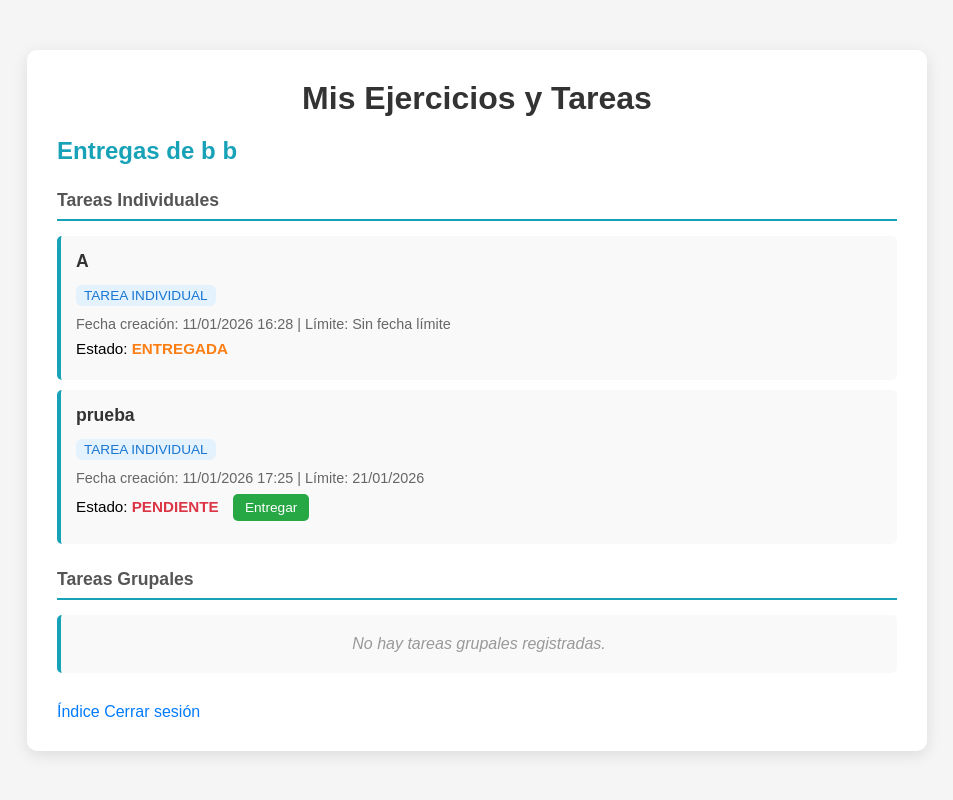
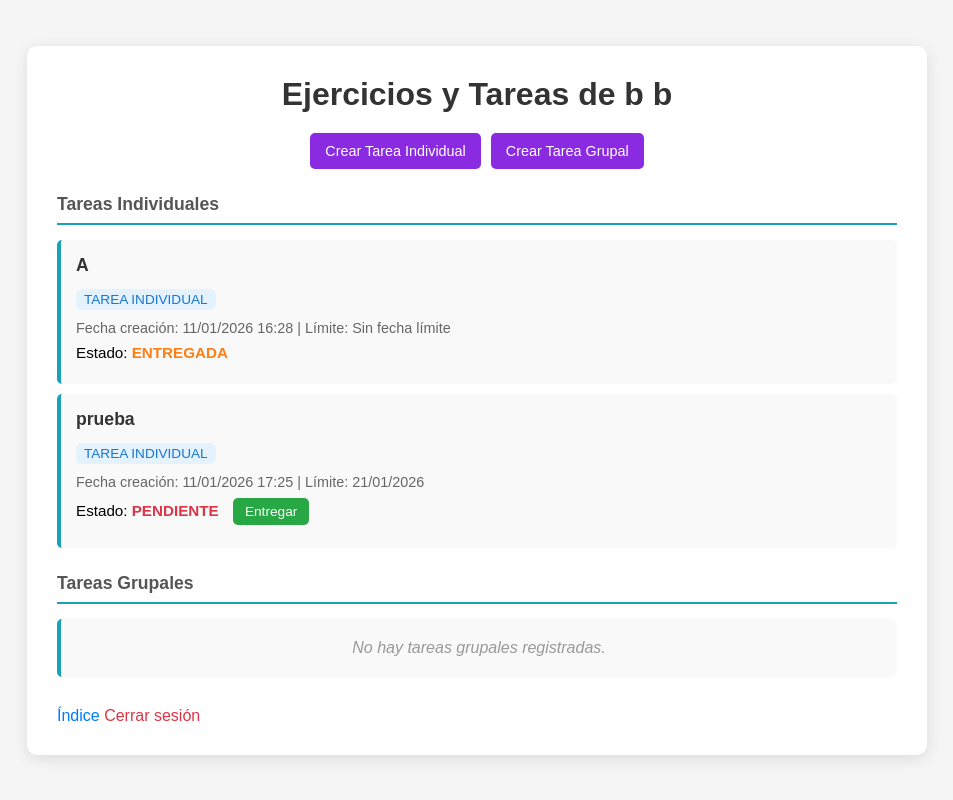
Before and after one commit to CarriDe/DWES-UT04-Practica-2025-2026, a Django app: page /ejercicios-alumnos/ in a window 1280 px wide. Shown: the whole page, without its empty margins (163-1116 px from the left). Run offline with Django 5.2, Linux system fonts and the light colour scheme; a user stored in the database is signed in; data comes from the database, SQL or seed files in the repository.

Commit message:
Modificación ejercicios alumnos grupales.

```diff
--- a/Aplicaciones/forms.py
+++ b/Aplicaciones/forms.py
@@ -36,16 +36,18 @@ class TareaForm(forms.ModelForm):
 class TareaGrupalForm(forms.ModelForm):
     class Meta:
         model = Tarea
-        fields = ['titulo', 'descripcion', 'tipo', 'fecha_final', 'evaluacion']
+        fields = ['titulo', 'descripcion', 'tipo', 'fecha_final', 'alumnos_participantes', 'evaluacion']
         labels = {
             'titulo': 'Título',
             'descripcion': 'Descripción',
             'tipo': 'Tipo',
             'fecha_final': 'Fecha límite',
+            'alumnos_participantes': 'Alumnos participantes',
             'evaluacion': 'Requiere evaluación del profesor',
         }
         widgets = {
             'descripcion': forms.Textarea(attrs={'rows': 4}),
             'tipo': forms.HiddenInput(attrs={'value': 'GRUPAL'}),
             'fecha_final': forms.DateInput(attrs={'type': 'date'}),
+            'alumnos_participantes': forms.CheckboxSelectMultiple(),
         }
--- a/Aplicaciones/templates/Aplicaciones/ejercicios_alumnos.html
+++ b/Aplicaciones/templates/Aplicaciones/ejercicios_alumnos.html
@@ -62,12 +62,55 @@
         .volver-link { display: inline-block; margin-top: 20px; color: #007bff; text-decoration: none; }
         .volver-link:hover { text-decoration: underline; }
         .empty-message { text-align: center; color: #999; padding: 20px; font-style: italic; }
+        .crear-btns {
+            display: flex;
+            gap: 10px;
+            margin: 20px 0;
+            justify-content: center;
+        }
+        .crear-btns a {
+            background: blueviolet;
+            color: white;
+            padding: 10px 15px;
+            border-radius: 5px;
+            text-decoration: none;
+            font-size: 0.9em;
+        }
+        .crear-btns a:hover {
+            background: #7b1fa2;
+        }
+        .profesor-validador {
+            background: #d4edda;
+            border-left: 4px solid #28a745;
+            padding: 10px;
+            margin-top: 8px;
+            border-radius: 3px;
+            font-size: 0.9em;
+            color: #155724;
+        }
+        .alumnos-participantes {
+            background: #e2e3e5;
+            border-left: 4px solid #6c757d;
+            padding: 10px;
+            margin-top: 8px;
+            border-radius: 3px;
+            font-size: 0.9em;
+            color: #383d41;
+        }
+        .alumnos-participantes strong {
+            display: block;
+            margin-bottom: 5px;
+        }
     </style>
 </head>
 <body>
     <div class="container">
-        <h1>Mis Ejercicios y Tareas</h1>
-        <h2>Entregas de {{ alumno.first_name }} {{ alumno.last_name }}</h2>
+        <h1>Ejercicios y Tareas de {{ alumno.first_name }} {{ alumno.last_name }}</h1>
+        <div class="crear-btns">
+            <a href="{% url 'crear_tarea_individual' %}">Crear Tarea Individual</a>
+            <a href="{% url 'crear_tarea_grupal' %}">Crear Tarea Grupal</a>
+        </div>
+
 
         <h3>Tareas Individuales</h3>
         <ul>
@@ -85,16 +128,18 @@
                     <div class="estado">
                         Estado:
                         {% if tarea.validada %}
-                            <span class="estado-validada"> VALIDADA</span>
+                            <span class="estado-validada">VALIDADA</span>
                             {% if tarea.profesor_validar %}
-                                (por {{ tarea.profesor_validar.first_name }} {{ tarea.profesor_validar.last_name }})
+                                <div class="profesor-validador">
+                                    Validada por {{ tarea.profesor_validar.first_name }} {{ tarea.profesor_validar.last_name }}
+                                </div>
                             {% endif %}
                         {% elif tarea.completada and tarea.evaluacion %}
                             <span class="estado-completada">ENTREGADA (pendiente de validación)</span>
                         {% elif tarea.completada %}
                             <span class="estado-completada">ENTREGADA</span>
                         {% else %}
-                            <span class="estado-pendiente"> PENDIENTE</span>
+                            <span class="estado-pendiente">PENDIENTE</span>
                             <a href="{% url 'validar_tarea' tarea.id %}" class="btn-entregar">Entregar</a>
                         {% endif %}
                     </div>
@@ -117,19 +162,32 @@
                         Límite: {{ tarea.fecha_final|date:"d/m/Y"|default:"Sin fecha límite" }}
                     </div>
 
+                    {% with participantes=tarea.alumnos_participantes.all %}
+                    {% if participantes|length %}
+                        <div class="alumnos-participantes">
+                            <strong>Alumnos participantes:</strong>
+                            {% for alumno in participantes %}
+                                • {{ alumno.first_name }} {{ alumno.last_name }} {% if not forloop.last %}<br>{% endif %}
+                            {% endfor %}
+                        </div>
+                    {% endif %}
+                    {% endwith %}
+
                     <div class="estado">
                         Estado:
                         {% if tarea.validada %}
-                            <span class="estado-validada">✓ VALIDADA</span>
+                            <span class="estado-validada">VALIDADA</span>
                             {% if tarea.profesor_validar %}
-                                (por {{ tarea.profesor_validar.first_name }} {{ tarea.profesor_validar.last_name }})
+                                <div class="profesor-validador">
+                                    Validada por {{ tarea.profesor_validar.first_name }} {{ tarea.profesor_validar.last_name }}
+                                </div>
                             {% endif %}
                         {% elif tarea.completada and tarea.evaluacion %}
                             <span class="estado-completada">ENTREGADA (pendiente de validación)</span>
                         {% elif tarea.completada %}
                             <span class="estado-completada">ENTREGADA</span>
                         {% else %}
-                            <span class="estado-pendiente">✗ PENDIENTE</span>
+                            <span class="estado-pendiente">PENDIENTE</span>
                             <a href="{% url 'validar_tarea' tarea.id %}" class="btn-entregar">Entregar</a>
                         {% endif %}
                     </div>
@@ -140,7 +198,7 @@
         </ul>
 
         <a href="{% url 'indice' %}" class="volver-link">Índice</a>
-        <a href="{% url 'login' %}" class="volver-link">Cerrar sesión</a>
+        <a href="{% url 'login' %}" class="volver-link" style="color:#dc3545;">Cerrar sesión</a>
     </div>
 </body>
 </html>
```
Also changed, not shown: Aplicaciones/migrations/0003_tarea_alumnos_participantes.py (added).
